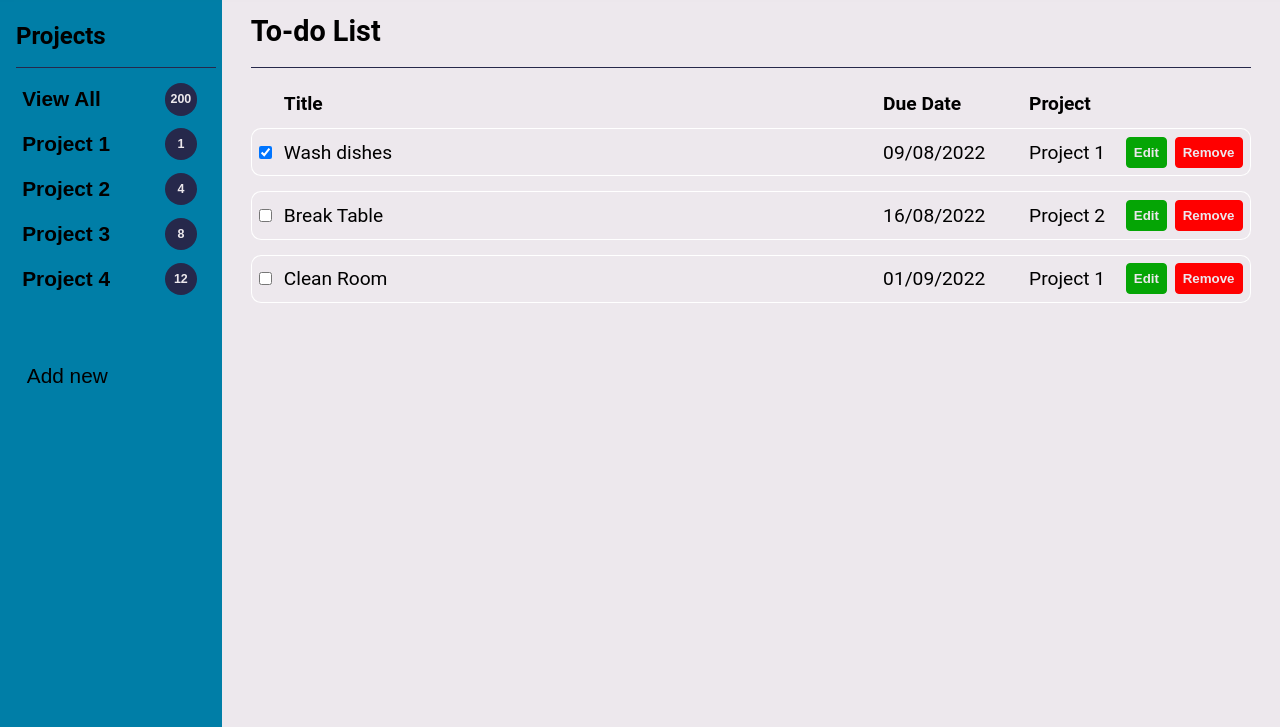
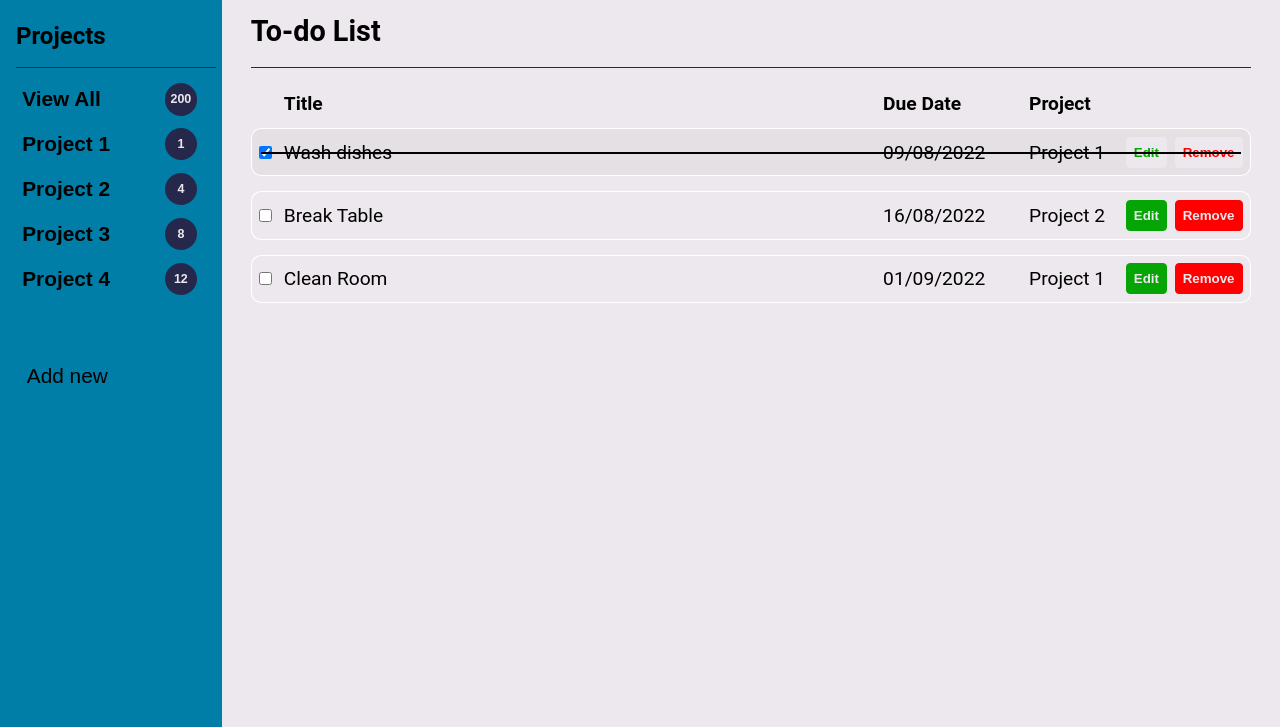
Before and after one commit to Volfy/todo-odin, a website built with webpack: page src/index.html in a window 1280 px wide. Both pictures are taken after a click on the checkbox 265 px from the left and 225 px from the top of the page. Shown: the part 73-800 px from the top of the page. Built offline with nearby package versions, Linux system fonts and the light colour scheme.

Commit message:
style done todos

```diff
--- a/src/index.html
+++ b/src/index.html
@@ -90,24 +90,24 @@
                 </tr>
             </thead>
             <tbody>
-                <tr>
-                    <td><input type="checkbox"></input></td>
+                <tr data-num="1">
+                    <td><input type="checkbox" data-num="1"></input></td>
                     <td>Wash dishes</td>
                     <td>09/08/2022</td>
                     <td>Project 1</td>
                     <td><button>Edit</button></td>
                     <td><button>Remove</button></td>
                 </tr>
-                <tr>
-                    <td><input type="checkbox"></input></td>
+                <tr data-num="2">
+                    <td><input type="checkbox" data-num="2"></input></td>
                     <td>Break Table</td>
                     <td>16/08/2022</td>
                     <td>Project 2</td>
                     <td><button>Edit</button></td>
                     <td><button>Remove</button></td>
                 </tr>
-                <tr>
-                    <td><input type="checkbox"></input></td>
+                <tr data-num="3">
+                    <td><input type="checkbox" data-num="3"></input></td>
                     <td>Clean Room</td>
                     <td>01/09/2022</td>
                     <td>Project 1</td>
--- a/src/index.js
+++ b/src/index.js
@@ -9,11 +9,22 @@ const formproject = document.querySelector('.add-project');
 const projectbtn = document.querySelector('#project-tab');
 const closebtn = document.querySelector('#close-tab');
 
+
+const checks = document.querySelectorAll('tr input');
+// CHANGE TODO TO DONE AND DISPLAY IT DIFFERENTLY
+checks.forEach(chk => {
+    chk.addEventListener('change',
+    () => document.querySelector(`tr[data-num='${chk.dataset.num}']`)
+                  .classList.toggle('done'));
+});
+
+// OPEN THE ADD FORM
 add_new.addEventListener("click", () => {
     form.classList.toggle('form-open')
     formtodo.classList.add('current');
 });
 
+// TOGGLE BETWEEN TODO AND PROJECT FORMS
 todobtn.addEventListener("click", () => {
     formproject.classList.remove("current");
 
@@ -25,6 +36,7 @@ projectbtn.addEventListener("click", () => {
     formproject.classList.add("current");
 
 });
+// CLOSE THE ADD FORM WITHOUT SUBMITTING
 closebtn.addEventListener("click", () => {
     formproject.classList.remove('current');
     formtodo.classList.remove('current');
--- a/src/style.css
+++ b/src/style.css
@@ -172,10 +172,12 @@ tbody tr td:last-child {
     border-radius: 0 10px 10px 0;
     padding: 0.4em;
 }
+
 tbody tr:hover {
     background-color: var(--neutral-dark-color);
     box-shadow: 0px 11px 10px -14px var(--shadow-color);
 }
+
 table button {
     border: 1px solid var(--main-color-1);
     padding: 7px;
@@ -204,6 +206,41 @@ tr td:nth-child(6) > button:hover {
     color: var(--warning-color);
     background-color: var(--neutral-color);
 }
+
+
+/* ROWS WHICH ARE DONE! */
+.done, .done:hover {
+    background-color: var(--neutral-dark-color);
+    box-shadow: none;
+    position: relative;
+}
+.done::after {
+    content: "";
+    z-index: 20;
+    height: 2px;
+    width: 98%;
+
+    background-color: black;
+    display: block;
+    position: absolute;
+    top: 50%;
+    left: 1%;
+}
+/* edit */
+.done td:nth-child(5) > button {
+    border-color: var(--neutral-color);
+    background-color: var(--neutral-color);
+    color: var(--submit-color);
+}
+/* remove */
+.done td:nth-child(6) > button {
+    border-color: var(--neutral-color);
+    background-color: var(--neutral-color);
+    color: var(--warning-color);
+}
+
+
+
 .col-rmv, .col-chk, .col-edit {
     width: 3.33%;
 }
```
Also changed, not shown: dist/index.html, dist/main.css, dist/main.js.
